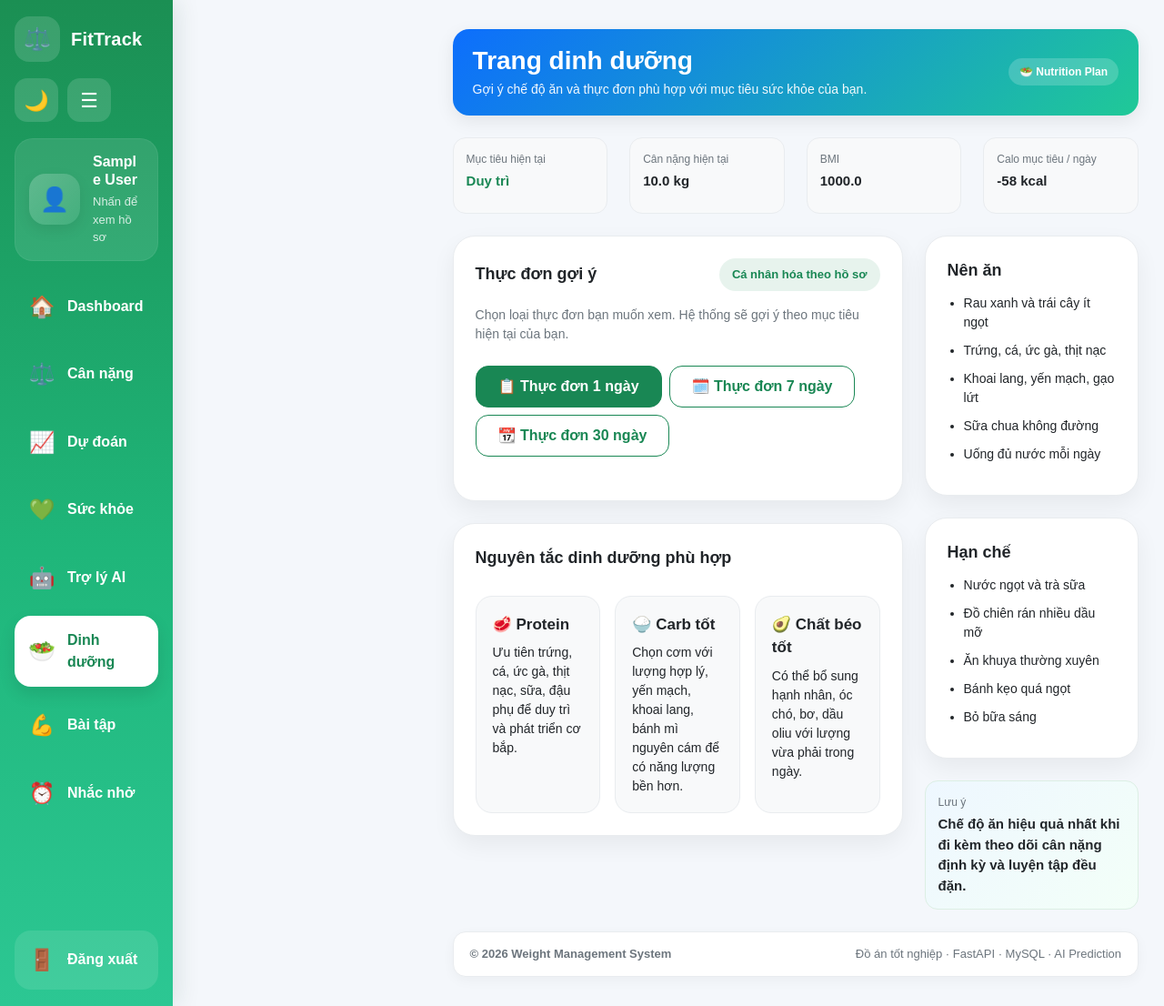
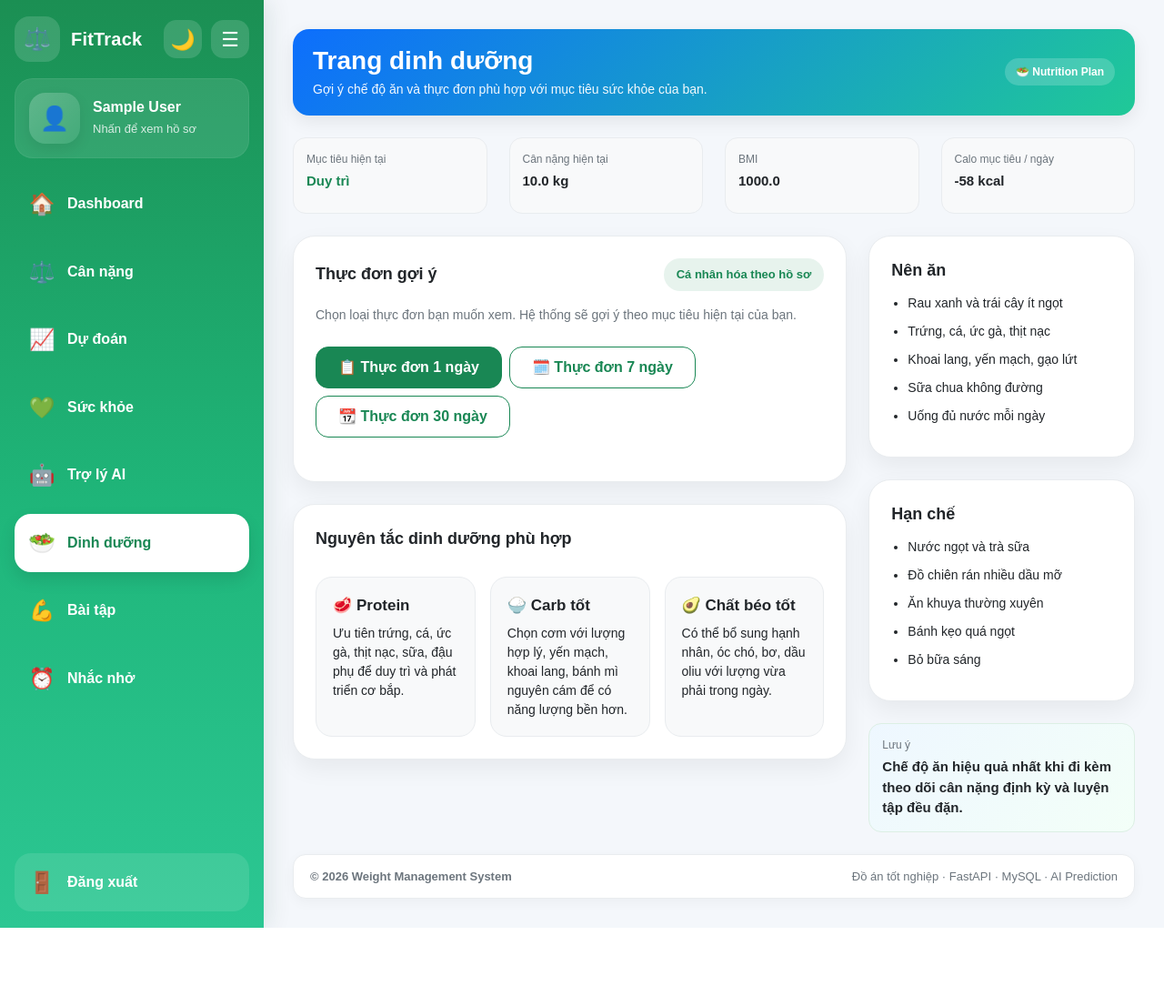
Before and after one commit to tongtuan-vip/weight-management-system, a FastAPI app: page /diet in a window 1280 px wide. Shown: the whole page at 91% size. After the commit the page ends 1020 px from the top, so only its background shows below. Run offline with FastAPI, Linux system fonts and the light colour scheme; a user stored in the database is signed in; tables that the repository leaves empty hold one stand-in row (values such as "Sample post").

Commit message:
sửa lại giao diện cho đẹp

```diff
--- a/app/templates/sidebar.html
+++ b/app/templates/sidebar.html
@@ -1,5 +1,6 @@
 <aside id="sidebar" class="sidebar">
     <div class="sidebar-top">
+    <div class="sidebar-header">
         <div class="brand-wrap">
             <div class="brand-icon">⚖️</div>
             <div class="brand-text sidebar-text">FitTrack</div>
@@ -10,6 +11,7 @@
             <button id="toggleSidebar" class="toggle-btn" type="button" title="Thu gọn menu">☰</button>
         </div>
     </div>
+</div>
 
     <a href="/profile" class="user-box profile-link {% if request.url.path == '/profile' %}active{% endif %}">
         <div class="user-avatar">👤</div>
--- a/static/css/theme.css
+++ b/static/css/theme.css
@@ -76,12 +76,20 @@ body {
     margin-bottom: 18px;
 }
 
-.brand-wrap {
+.sidebar-header {
     display: flex;
     align-items: center;
     justify-content: space-between;
     gap: 12px;
-    margin-bottom: 18px;
+}
+
+.brand-wrap {
+    display: flex;
+    align-items: center;
+    gap: 12px;
+    min-width: 0;
+    flex: 1;
+    margin-bottom: 0;
 }
 
 .brand-wrap .brand-icon {
@@ -109,8 +117,8 @@ body {
 }
 
 .toggle-btn {
-    width: 48px;
-    height: 48px;
+    width: 42px;
+    height: 42px;
     border: none;
     border-radius: 14px;
     background: rgba(255,255,255,0.14);
@@ -335,17 +343,17 @@ body {
 }
 /* PAGE */
 .page-content {
-    margin-left: 280px;
-    padding: 16px;
-    transition: margin-left 0.25s ease;
+    flex: 1;
+    padding: 16px 20px;
+    min-width: 0;
 }
 
 .page-content.expanded {
-    margin-left: 108px;
+    margin-left: 0;
 }
 
 .page-wrap {
-    max-width: 1320px;
+    max-width: 1500px;
 }
 
 .page-header {
```
